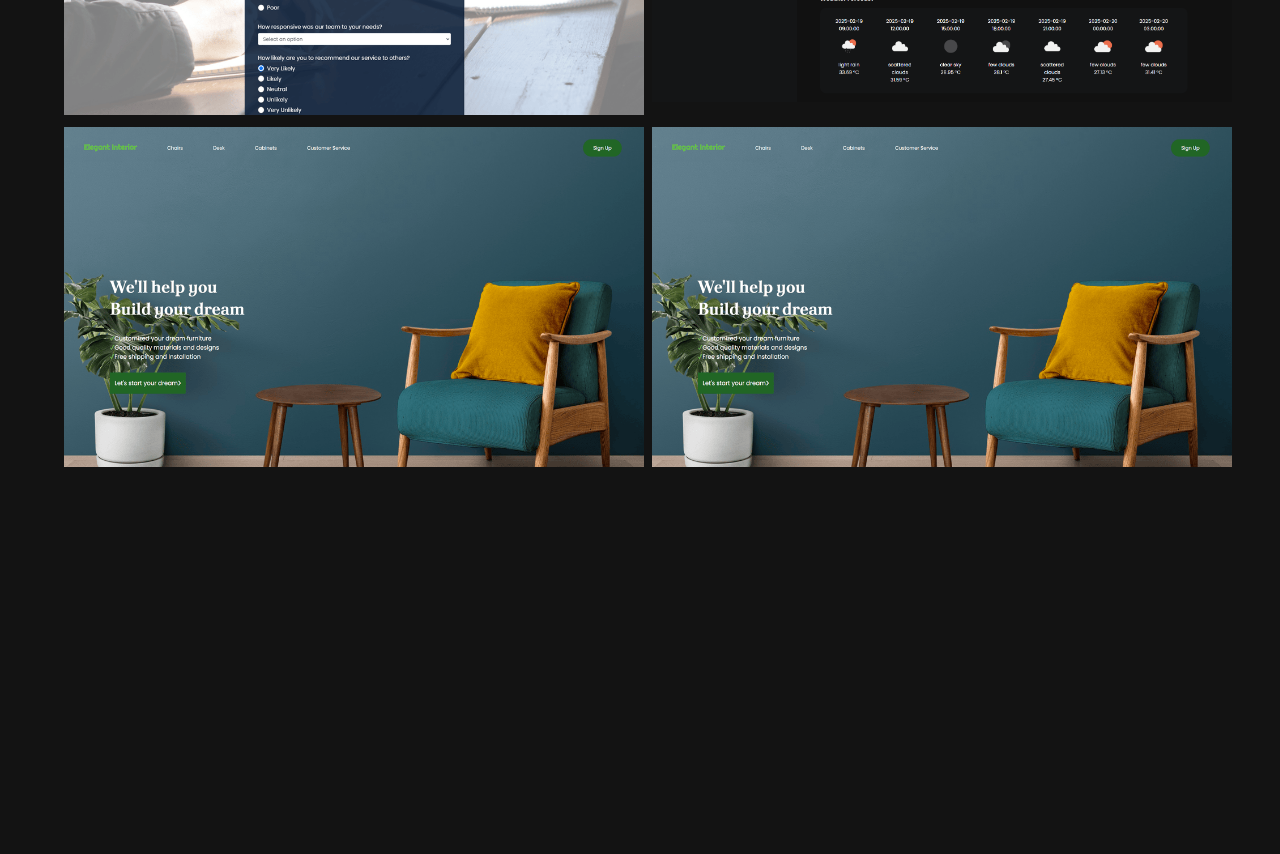
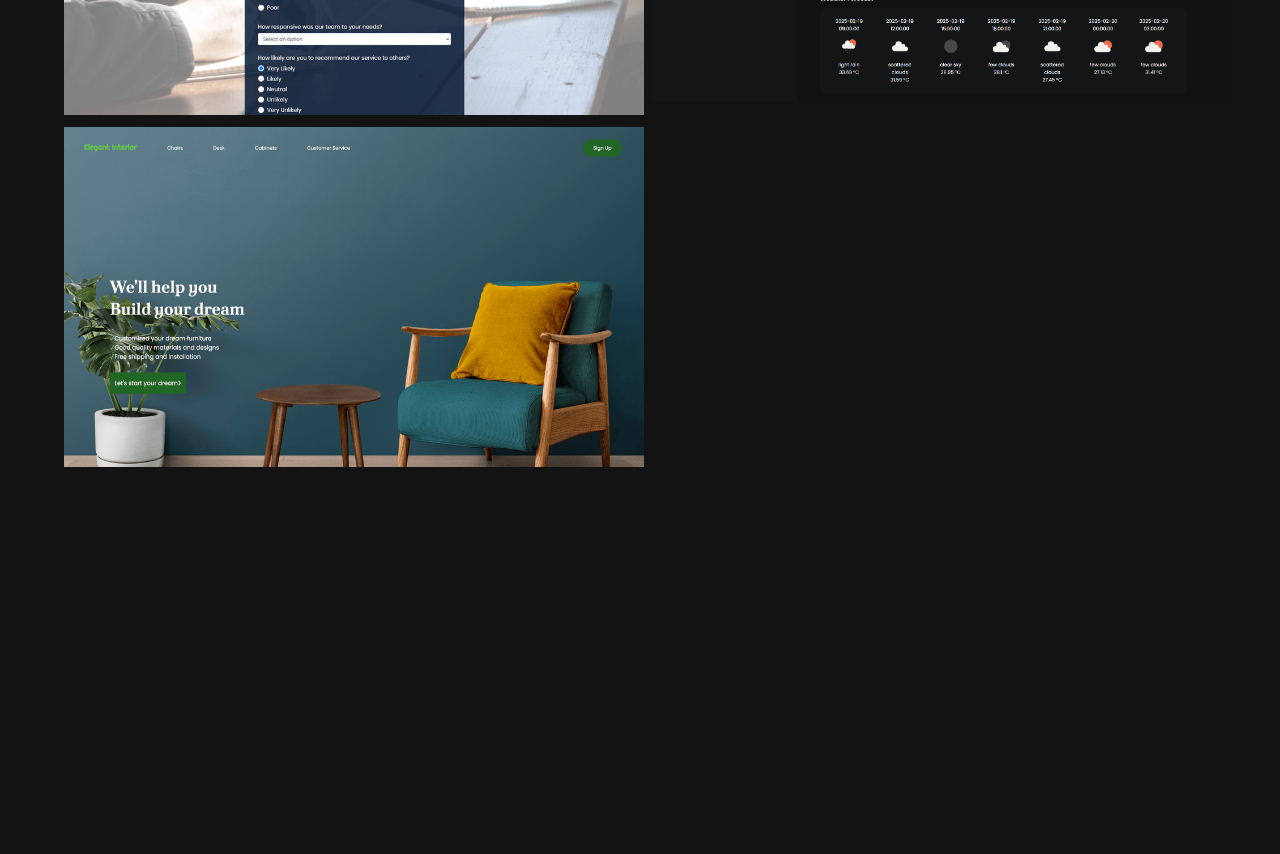
Before and after one commit to DevMark006/MarkAnthonyFaa, a plain HTML site: page index.html in a window 1280 px wide. Shown: the part 2780-3634 px from the top of the page. Drawn offline with nearby package versions, Linux system fonts and the light colour scheme; a web font is replaced by a local one.

Commit message:
removed duplicate project photo

```diff
--- a/index.html
+++ b/index.html
@@ -131,9 +131,6 @@
                 <article class="work-cont">
                     <img src="elegant-interior-img.png" id="project" alt="Screenshot of Product Landing Page Project">
                 </article>
-                <article class="work-cont">
-                    <img src="elegant-interior-img.png" id="project" alt="Screenshot of Product Landing Page Project">
-                </article>
             </div>
     </section>
 
```
